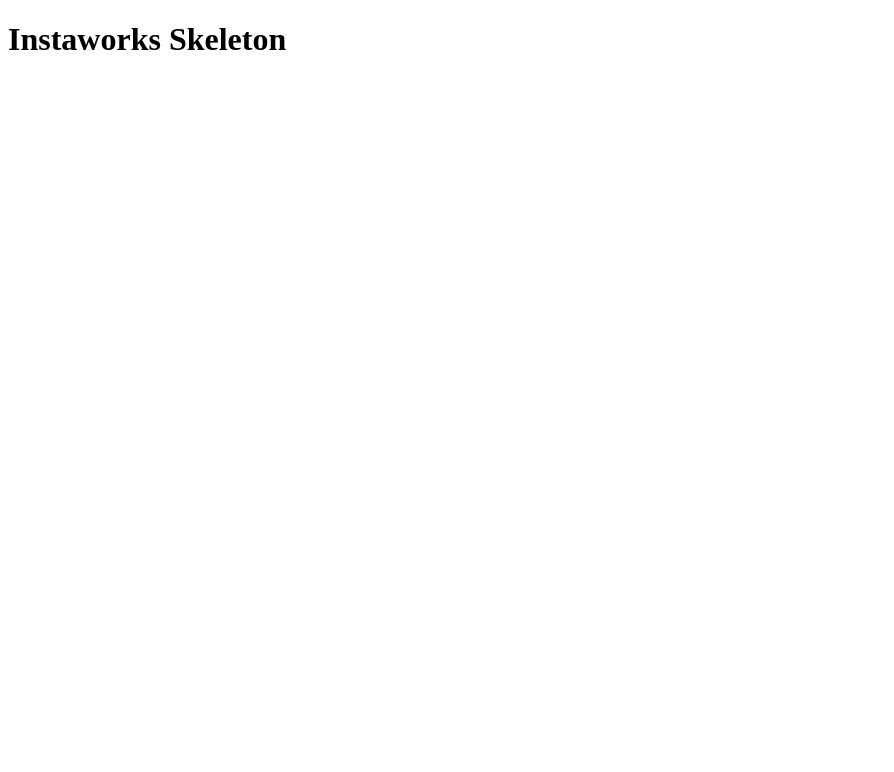
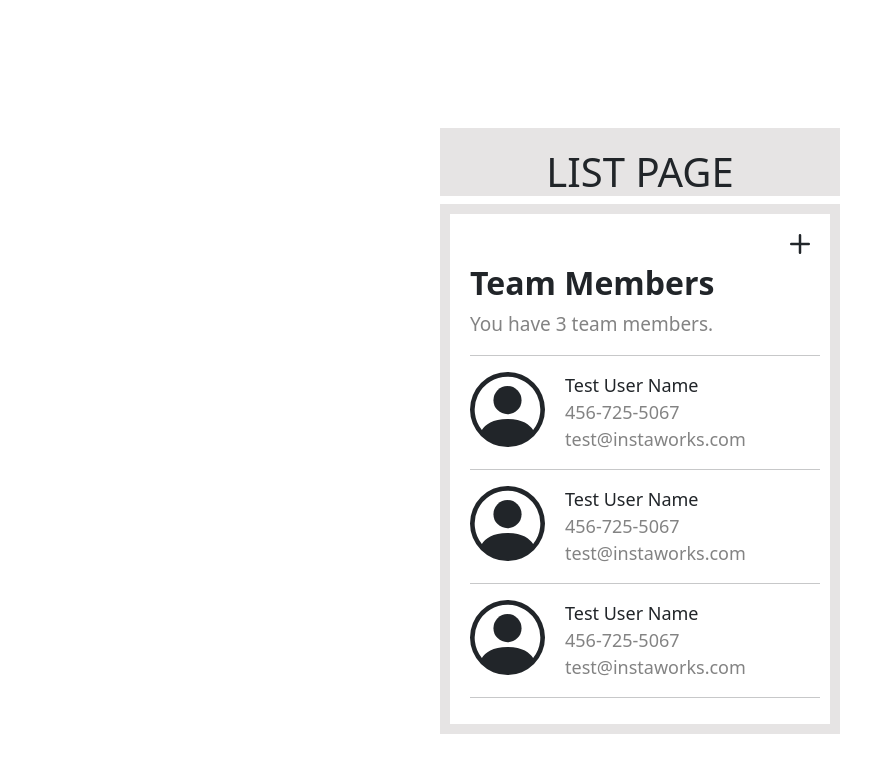
Before and after one commit to AdityaSatnalika0202/teamMember-instawork, a React (Create React App) app in the folder instawork/: page / in a window 1280 px wide. Shown: the top 772 px of the page, without its empty margins (0-894 px from the left). Built offline with nearby package versions, Linux system fonts and the light colour scheme.

Commit message:
List Pages Static

```diff
--- a/instawork/package.json
+++ b/instawork/package.json
@@ -6,7 +6,9 @@
     "@testing-library/jest-dom": "^5.11.4",
     "@testing-library/react": "^11.1.0",
     "@testing-library/user-event": "^12.1.10",
+    "bootstrap": "^5.1.3",
     "react": "^17.0.2",
+    "react-bootstrap-icons": "^1.6.1",
     "react-dom": "^17.0.2",
     "react-scripts": "4.0.3",
     "web-vitals": "^1.0.1"
--- a/instawork/src/App.js
+++ b/instawork/src/App.js
@@ -5,8 +5,8 @@ import { AddPage,EditPage,ListPage } from './containers'
 
 const App = () => {
     return (
-        <div>
-            <h1> Instaworks Skeleton</h1>
+        <div style={{margin:"auto"}}>
+           <ListPage />
         </div>
     )
 }
--- a/instawork/src/components/singleUserDisplay/SingleUserDiplay.jsx
+++ b/instawork/src/components/singleUserDisplay/SingleUserDiplay.jsx
@@ -0,0 +1,25 @@
+import React from 'react'
+import './singleuserdisplay.css'
+import { PersonCircle } from 'react-bootstrap-icons';
+
+
+const SingleUserDiplay = () => {
+    return (
+        <div>
+            <div class="flex-container">
+                    <div class="flex-item-profile-picture">
+                        <PersonCircle size={75} />
+                    </div>
+                    <div class="flex-item-user-details">
+                        <div className='userName'> Test User Name </div>
+                        <div className='phoneNumber'> 456-725-5067 </div>
+                        <div className='email'> test@instaworks.com </div>
+                    </div>
+                    <hr/>
+            </div>
+            <hr></hr>
+       </div>
+    )
+}
+
+export default SingleUserDiplay
--- a/instawork/src/components/singleUserDisplay/singleuserdisplay.css
+++ b/instawork/src/components/singleUserDisplay/singleuserdisplay.css
@@ -0,0 +1,18 @@
+.flex-container {
+    display: flex;
+    flex-direction: row;
+    cursor: pointer;
+}
+.flex-item-profile-picture {
+    flex: 1;
+
+}
+.flex-item-user-details {
+    padding-left: 20px;
+    padding-top:0px;
+    flex: 4;
+    font-size: 18px;
+}
+.phoneNumber, .email{
+    color: rgb(131, 131, 131);
+}
--- a/instawork/src/containers/index.js
+++ b/instawork/src/containers/index.js
@@ -1,3 +1,3 @@
 export { default as EditPage} from './editPage/EditPage'
 export { default as AddPage} from './addPage/AddPage'
-export { default as ListPage} from './listpage/ListPage'
+export { default as ListPage} from './listPage/ListPage'
--- a/instawork/src/containers/listPage/ListPage.jsx
+++ b/instawork/src/containers/listPage/ListPage.jsx
@@ -1,9 +1,26 @@
 import React from 'react'
 import './listpage.css'
+import { Plus } from 'react-bootstrap-icons';
+import SingleUserDiplay from '../../components/singleUserDisplay/SingleUserDiplay'
+
 const ListPage = () => {
+    let count = 3
+    let persons = [{},{},{}]
     return (
-        <div>
-            List Page
+        <div className='container-placeholder'>
+            <div className='pageHeading'>
+                <h1> LIST PAGE </h1>
+            </div>
+            <div className='main-container'>
+                <div className='sub-container'>
+                    <div className='icon'><Plus size={40}/></div>
+                    <div> <h2> <b> Team Members </b></h2></div>
+                    <p className='subHeading'>You have {count} team members.</p>
+                    <hr></hr>
+                    { persons.map(e=><SingleUserDiplay/>)}
+                </div>
+            </div>
+
         </div>
     )
 }
--- a/instawork/src/containers/listPage/listpage.css
+++ b/instawork/src/containers/listPage/listpage.css
@@ -0,0 +1,28 @@
+.pageHeading {
+    background-color: rgb(230, 228, 228);
+    text-align: center;
+    padding-top: 20px;
+}
+.container-placeholder{
+    margin:auto;
+    width : 400px;
+    height : 100px;
+    margin-top: 10%;
+}
+.icon{
+    text-align: right;
+    cursor: pointer;
+}
+.subHeading{
+    color: rgb(131, 131, 131);
+    font-size: 19px;
+}
+.main-container{
+    background-color: rgb(230, 228, 228);
+    padding: 10px;
+}
+.sub-container{
+    padding :10px;
+    padding-left: 20px;
+    background-color: white;
+}
--- a/instawork/src/index.js
+++ b/instawork/src/index.js
@@ -1,5 +1,6 @@
 import React from 'react'
 import ReactDOM  from 'react-dom'
 import App from './App'
+import 'bootstrap/dist/css/bootstrap.css';
 
 ReactDOM.render(<App /> , document.getElementById('root'))
```
Also changed, not shown: 1 other file (tests, documents, lock files or other folders).
